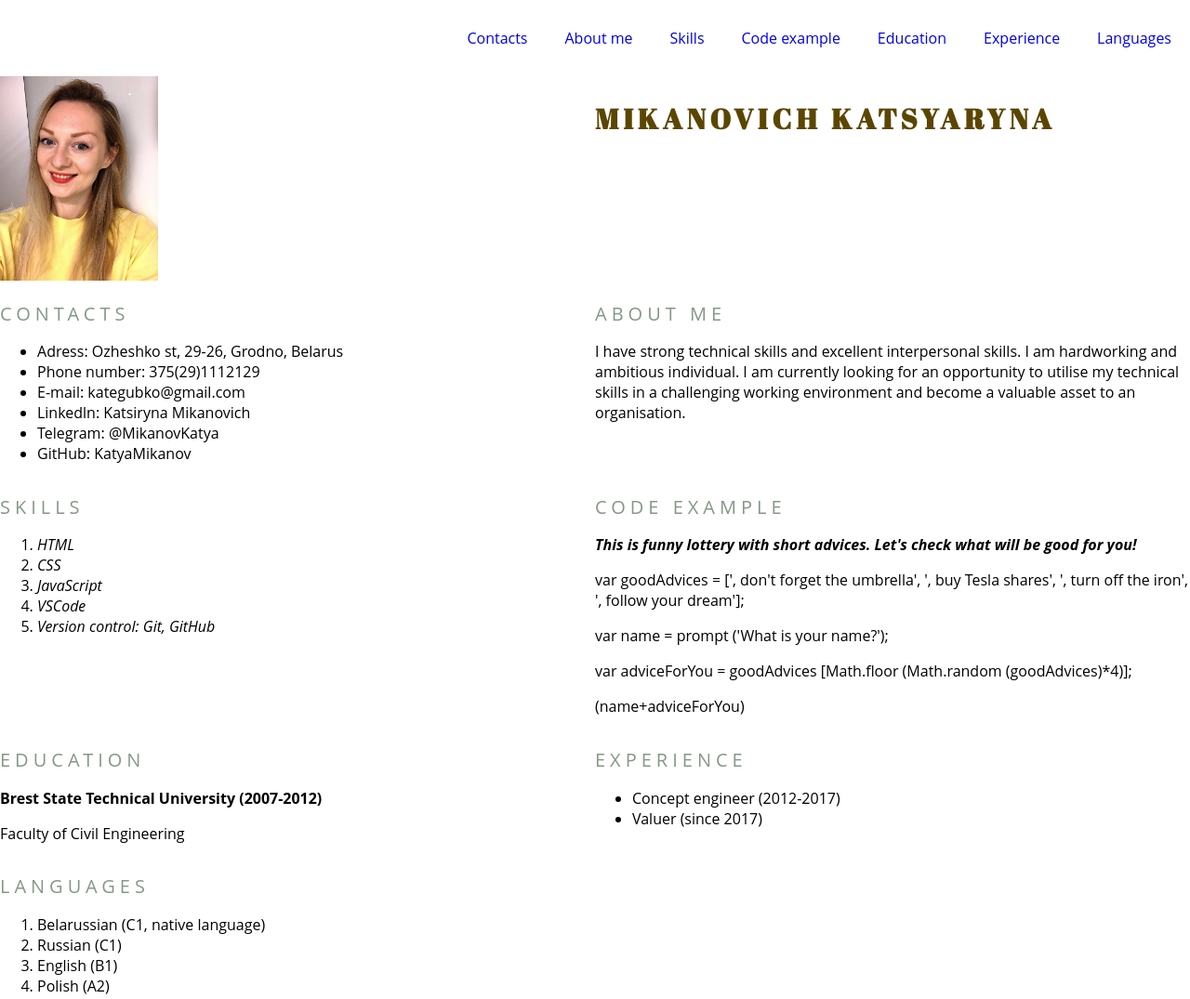
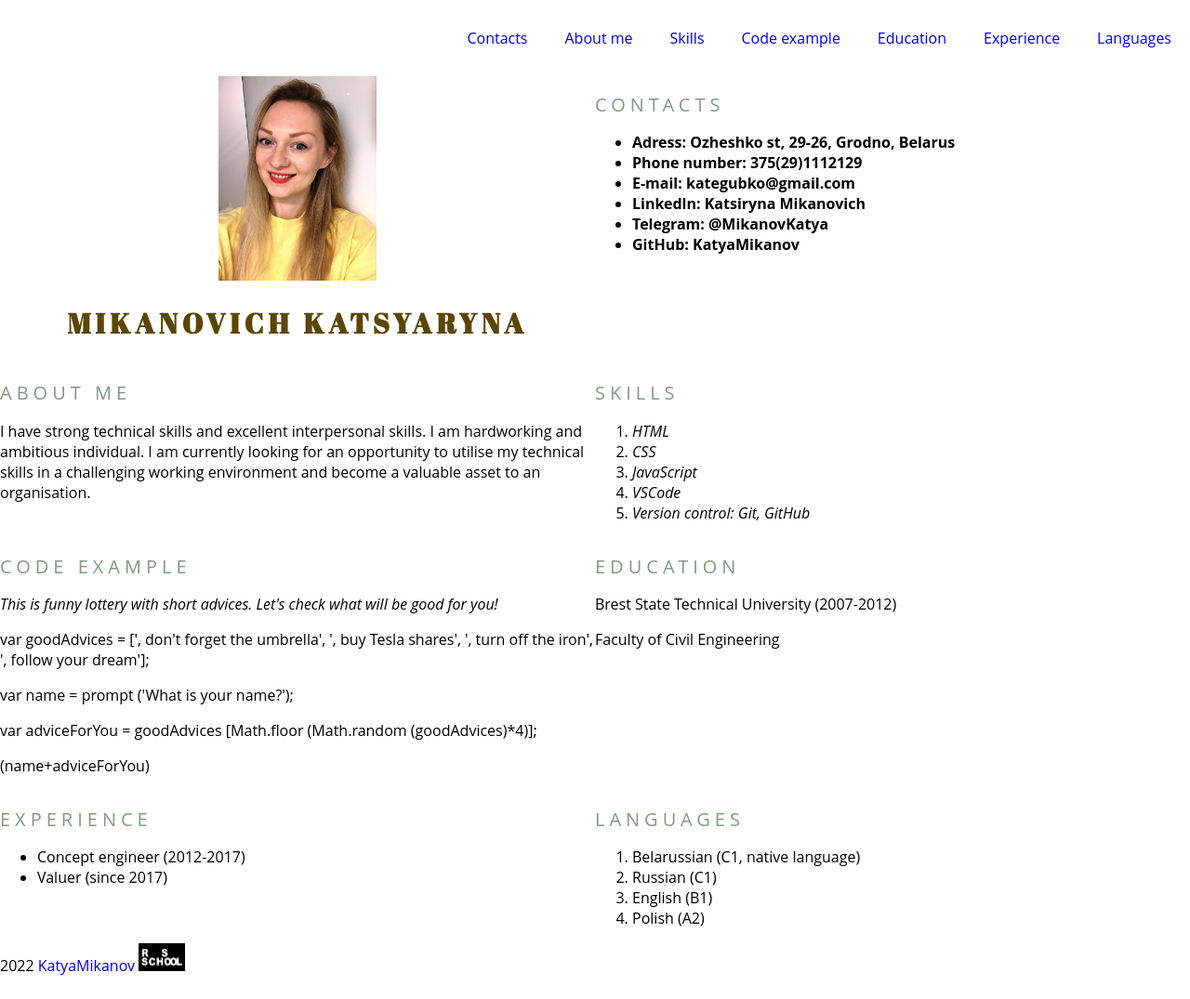
Before and after one commit to KatyaMikanov/rsschool-cv, a plain HTML site: page index.html in a window 1280 px wide. Shown: the top 1075 px of the page at 93% size. After the commit the page ends 1050 px from the top, so only its background shows below. Drawn offline with Linux system fonts and the light colour scheme; a web font is replaced by a local one.

Commit message:
fix: correct html and css files

```diff
--- a/index.html
+++ b/index.html
@@ -30,21 +30,21 @@
 
 <main class="main">
 <div class="container main-container">
-<section class="section" id="myfoto">
+
+<section class="section section-title" id="title">
 <img class="foto" src="assets/image.jpg" alt="my photo">
-</section>
-<section class="section" id="title">
 <h1 class="title-profile">Mikanovich Katsyaryna</h1>
 </section>
+
 <section class="section" id="contacts">
  <h2 class="section-title">Contacts</h2>
  <ul>
-    <li>Adress: Ozheshko st, 29-26, Grodno, Belarus</li>
-    <li>Phone number: 375(29)1112129</li>
-    <li>E-mail: kategubko@gmail.com</li>
-    <li>Linkedln: Katsiryna Mikanovich</li>
-    <li>Telegram: @MikanovKatya</li>
-    <li>GitHub: KatyaMikanov</li>
+    <li><b>Adress: Ozheshko st, 29-26, Grodno, Belarus</b></li>
+    <li><b>Phone number: 375(29)1112129</b></li>
+    <li><b>E-mail: kategubko@gmail.com</b></li>
+    <li><b>Linkedln: Katsiryna Mikanovich</b></li>
+    <li><b>Telegram: @MikanovKatya</b></li>
+    <li><b>GitHub: KatyaMikanov</b></li>
  </ul>
 </section>
 <section class="section" id="aboutme">
@@ -63,17 +63,15 @@
 </section>
 <section class="section" id="codeexample">
     <h2 class="section-title">Code example</h2>
-    <p><i><b> This is funny lottery with short advices. Let's check what will be good for you!</b></i></p>
-    <span>
+    <p><i> This is funny lottery with short advices. Let's check what will be good for you!</i></p>
 <p>var goodAdvices = [', don't forget the umbrella', ', buy Tesla shares', ', turn off the iron', ', follow your dream'];</p>
 <p>var name = prompt ('What is your name?');</p>
 <p>var adviceForYou = goodAdvices [Math.floor (Math.random (goodAdvices)*4)];</p>
 <p>(name+adviceForYou)</p>
-    </span>
 </section>
 <section class="section" id="education">
 <h2 class="section-title">Education</h2>
-<p><b>Brest State Technical University (2007-2012)</b></p>
+<p>Brest State Technical University (2007-2012)</p>
 <p>Faculty of Civil Engineering</p>
 </section>
 <section class="section" id="experience">
--- a/style.css
+++ b/style.css
@@ -93,13 +93,9 @@ body {
     flex-wrap: wrap;
 }
 
-
-
 .section {
     width: 50%;
 }
-
-
 
 @media (max-width: 768px) {
   .section {
@@ -116,3 +112,13 @@ body {
     text-decoration: none;
     font-family: "Open Sans";
 }
+
+.foto {
+    display: block;
+    margin-left: auto;
+    margin-right: auto
+}
+
+.title-profile {
+    text-align: center;
+}
```
